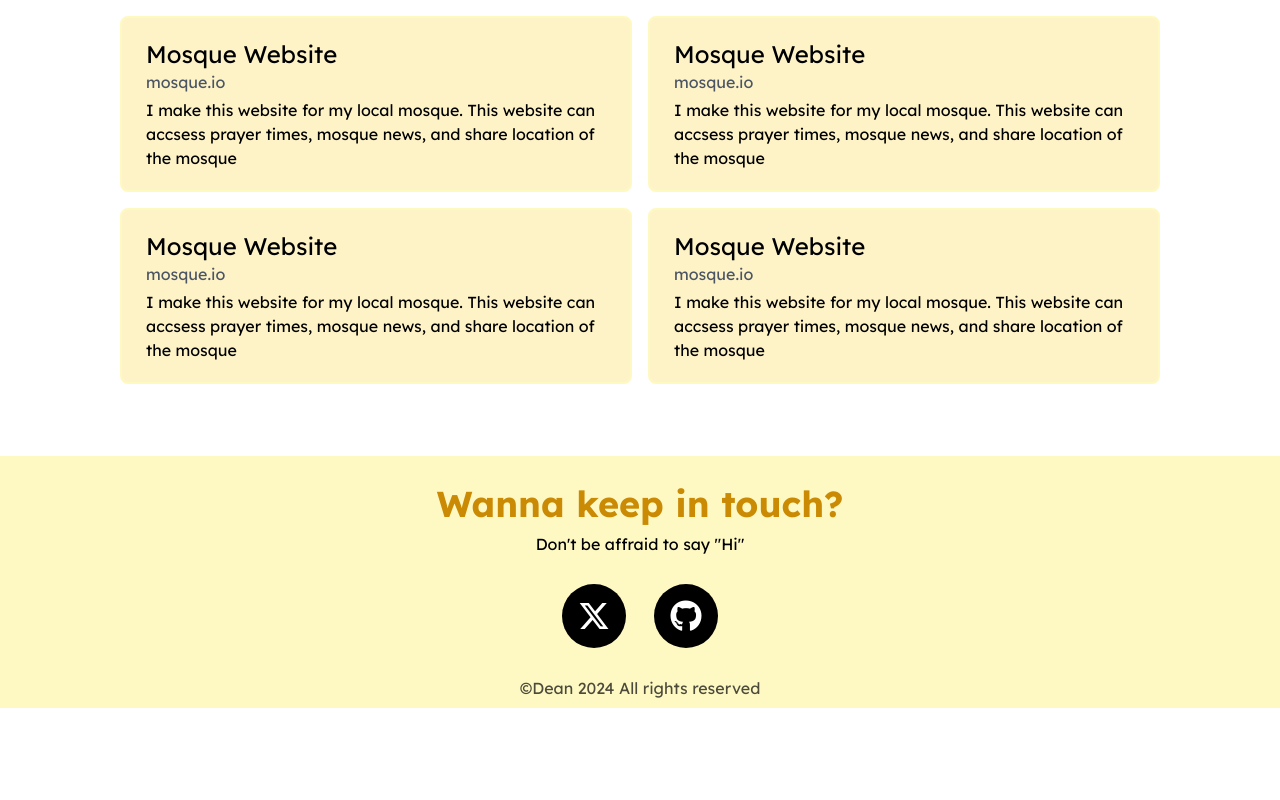
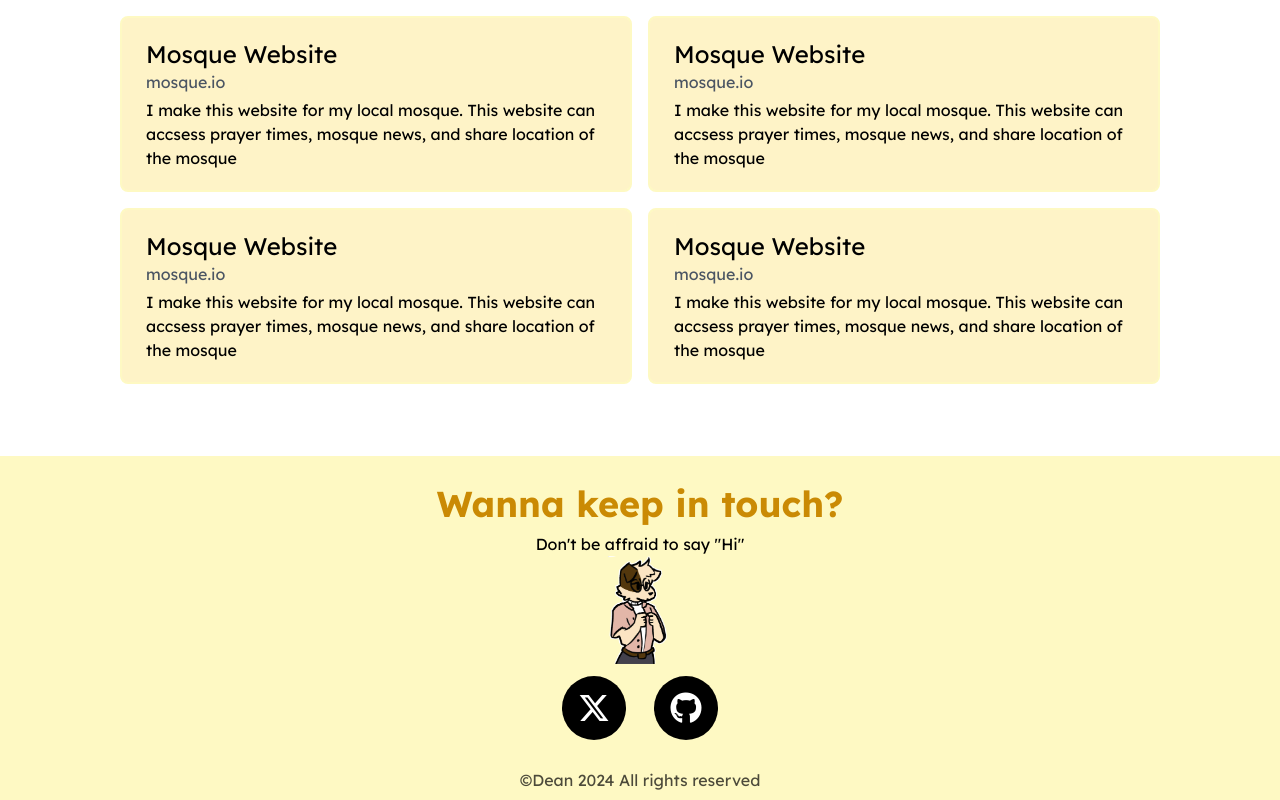
Before and after one commit to deandenaki/portfolio-dean, a website: page public/index.html in a window 1280 px wide. Shown: the part 1068-1868 px from the top of the page. Before the commit the page ends 1776 px from the top, so only its background shows below. Drawn offline with Linux system fonts and the light colour scheme.

Commit message:
revision web

```diff
--- a/public/index.html
+++ b/public/index.html
@@ -3,7 +3,7 @@
 <head>
   <meta charset="UTF-8">
   <meta name="viewport" content="width=device-width, initial-scale=1.0">
-  <title>Document</title>
+  <title>Dean Denaki</title>
   <link rel="stylesheet" href="/public/styles.css">
   <link rel="stylesheet" href="/src/styles.css">
   <script src="https://kit.fontawesome.com/97fc849bc5.js" crossorigin="anonymous"></script>
@@ -78,7 +78,10 @@
   <footer class="w-screen h-auto bg-yellow-100 flex flex-col font-lexend" id="contact">
     <h1 class="text-4xl text-center font-bold text-yellow-600 mt-7 mx-2">Wanna keep in touch?</h1>
     <p class="text-center mt-2">Don't be affraid to say "Hi"</p>
-    <div class="flex justify-center items-center mt-7 gap-7">
+    <div class="flex justify-center">
+      <img src="/src/footer-pic.png" alt="goober" class="w-16">
+    </div>
+    <div class="flex justify-center items-center mt-3 gap-7">
       <div class="w-16 h-16 bg-black flex justify-center items-center rounded-full transition-all hover:scale-125">
         <a href="https://x.com/omgitsDean" rel="noopener noreferrer" target="_blank" class="fa-brands fa-x-twitter fa-2xl text-white"></a>
       </div>
```
Also changed, not shown: public/styles.css, src/footer-pic.png (added), 2 other files.
